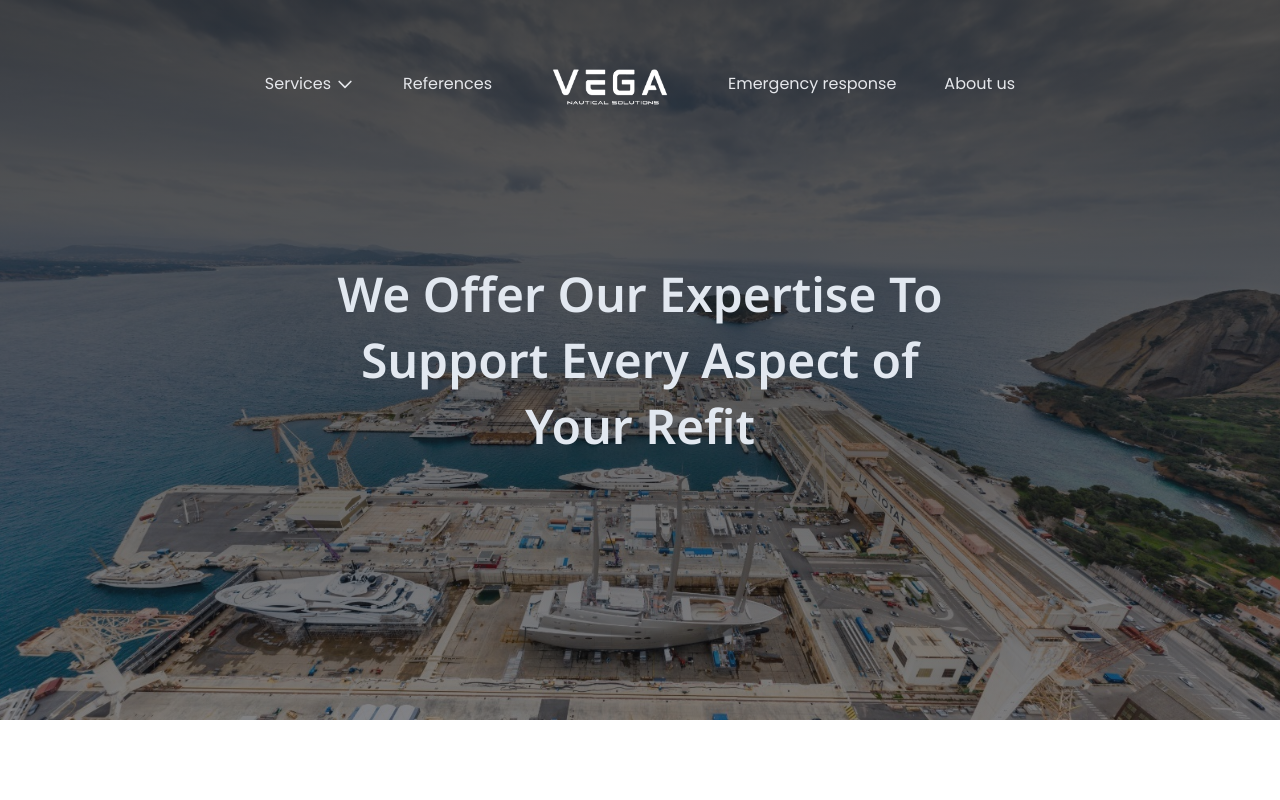
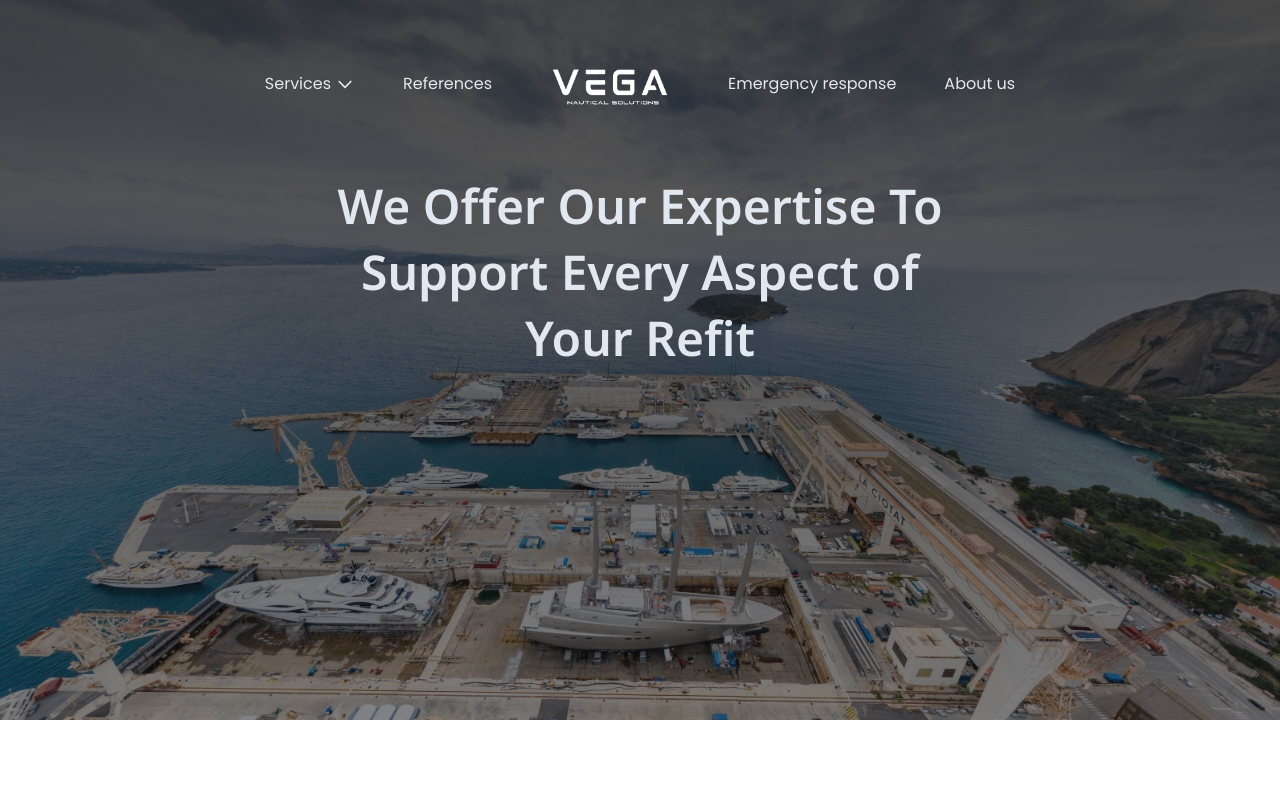
Before and after one commit to SimoSabev/vega-ns, a Next.js app: page /pages/main in a window 1280 px wide. Shown: the top 800 px of the page. Built offline with nearby package versions, Linux system fonts and the light colour scheme.

Commit message:
style: welcome text position chaged

```diff
--- a/app/pages/main/page.tsx
+++ b/app/pages/main/page.tsx
@@ -39,7 +39,7 @@ const Main = () => {
             initial={{ opacity: 0, y: "-150vh" }}
             animate={{ opacity: 1, y: "0vh" }}
             transition={{ duration: 0.8 }}
-            className={`text-slate-200 text-center text-2xl sm:text-5xl md:text-5xl xl:text-5xl 2xl:text-5xl max-w-2xl ${header.className}`}
+            className={`text-slate-200 text-center text-2xl sm:text-5xl md:text-5xl xl:text-5xl 2xl:text-5xl max-w-2xl mb-44 ${header.className}`}
           >
             <p className="leading-snug">We Offer Our Expertise To Support Every Aspect of Your Refit</p>
           </motion.div>
```
